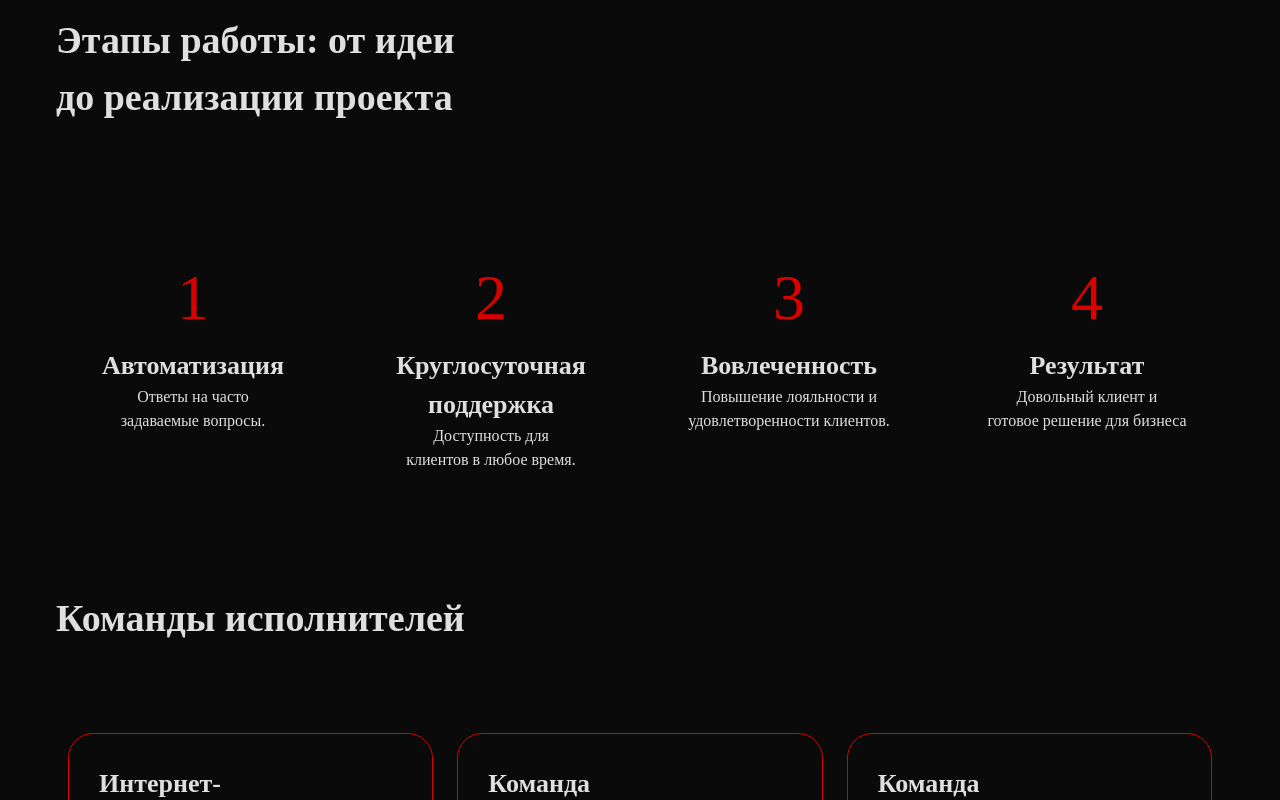
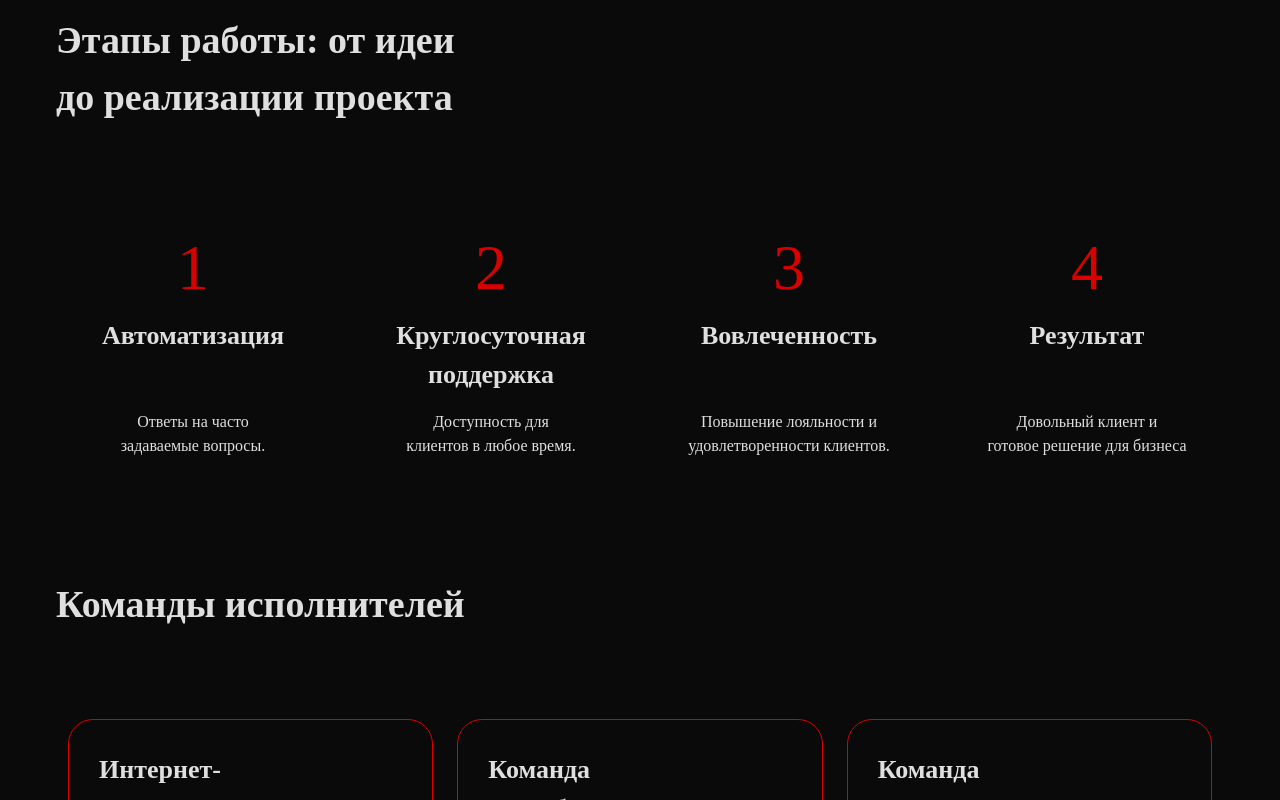
Before and after one commit to Jet-Green/firetechno-landing, a Nuxt app: page / in a window 1280 px wide. Shown: the part 2810-3610 px from the top of the page. Built offline with nearby package versions, Linux system fonts and the light colour scheme.

Commit message:
finish stages of works

```diff
--- a/components/Landing/StagesOfWork.vue
+++ b/components/Landing/StagesOfWork.vue
@@ -2,7 +2,7 @@
 </script>
 <template>
   <v-row style="margin-top: 150px;">
-    <v-col cols="12" style="margin-bottom: 100px;">
+    <v-col cols="12" style="margin-bottom: 70px;">
       <h2>
         Этапы работы: от идеи <br />
         до реализации проекта
@@ -11,37 +11,37 @@
 
     <v-col cols="12">
       <v-row class="all__comp">
-        <v-col class="number">
+        <v-col class="number" cols="12" sm="6" lg="3">
           <span>1</span>
-          <p class="card-title">Автоматизация</p>
-          <p>
+          <p class="card-title mb-4">Автоматизация</p>
+          <p style="margin-top: auto;">
             Ответы на часто <br />
             задаваемые вопросы.
           </p>
         </v-col>
-        <v-col class="number">
+        <v-col class="number" cols="12" sm="6" lg="3">
           <span>2</span>
-          <p class="card-title">
+          <p class="card-title mb-4">
             Круглосуточная <br />
             поддержка
           </p>
-          <p>
+          <p style="margin-top: auto;">
             Доступность для <br />
             клиентов в любое время.
           </p>
         </v-col>
-        <v-col class="number">
+        <v-col class="number" cols="12" sm="6" lg="3">
           <span>3</span>
-          <p class="card-title">Вовлеченность</p>
-          <p>
+          <p class="card-title mb-4">Вовлеченность</p>
+          <p style="margin-top: auto;">
             Повышение лояльности и <br />
             удовлетворенности клиентов.
           </p>
         </v-col>
-        <v-col class="number">
+        <v-col class="number" cols="12" sm="6" lg="3">
           <span>4</span>
-          <p class="card-title">Результат</p>
-          <p>
+          <p class="card-title mb-4">Результат</p>
+          <p style="margin-top: auto;">
             Довольный клиент и <br />
             готовое решение для бизнеса
           </p>
```
